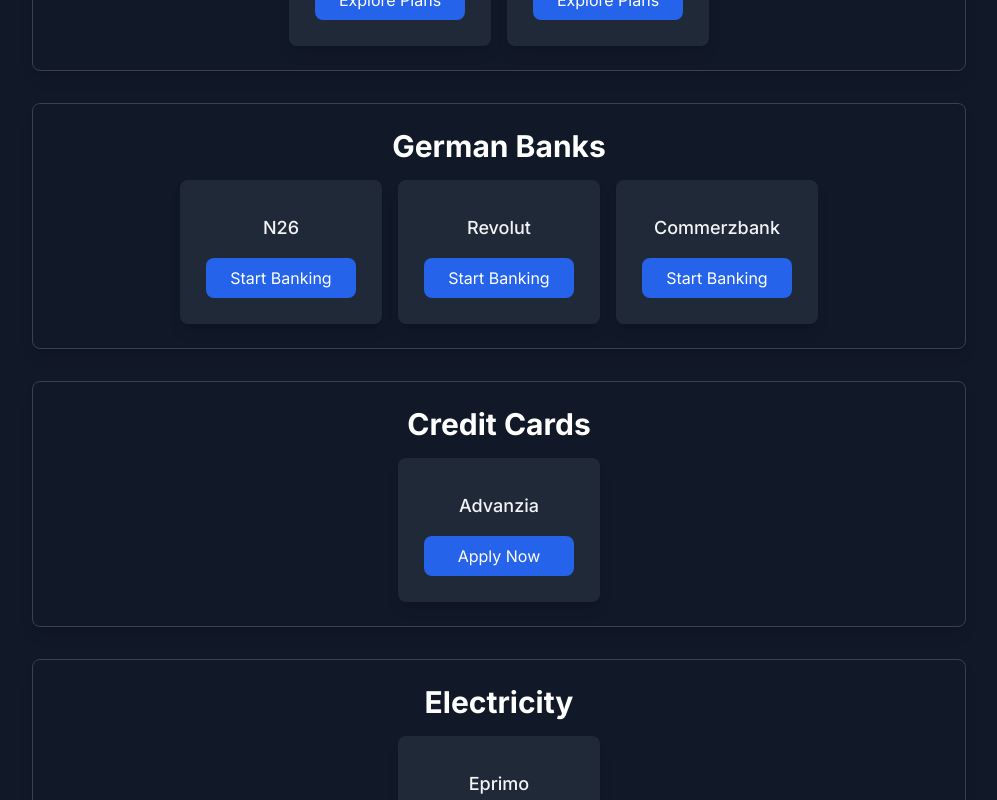
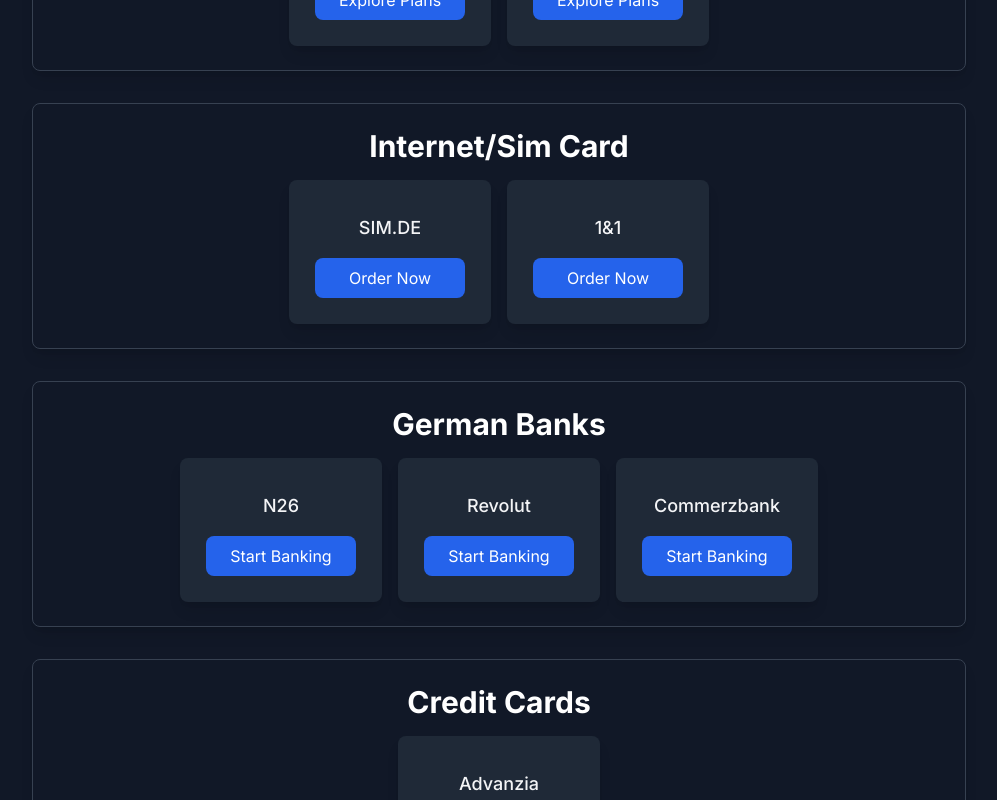
Before and after one commit to thegermanguys/tgg-nepal, a Next.js app: page /partners in a window 1280 px wide. Shown: the part 1220-2020 px from the top of the page, without its empty margins (141-1138 px from the left). Built offline with nearby package versions, Linux system fonts and the light colour scheme.

Commit message:
Add internet and SIM card options to partners page

```diff
--- a/app/partners/page.js
+++ b/app/partners/page.js
@@ -65,6 +65,23 @@
         name: "Car Insurance",
         url: "https://feather-insurance.com/car-insurance?utm_source=thegermanguy",
         btn_label: "Explore Plans",
+      },
+    ],
+    "Internet/Sim Card": [
+      {
+        name: "Get your German eSim",
+        url: "https://www.connectivityglobal.com/local-sim-alemania/?connecvitiy_ref=TheGermanGuy",
+        btn_label: "Order Now",
+      },
+      {
+        name: "SIM.DE",
+        url: "https://h.sim.de/12263fbdc468d?kw=a3c6MjI1YTcwYmMtYWMzNC00ZDk4LTkwNGMtYWE4MjU3ZTkwZTQ0",
+        btn_label: "Order Now",
+      },
+      {
+        name: "1&1",
+        url: "https://www.1und1.de/?ps_id=P786342813",
+        btn_label: "Order Now",
       },
     ],
     "German Banks": [
```
